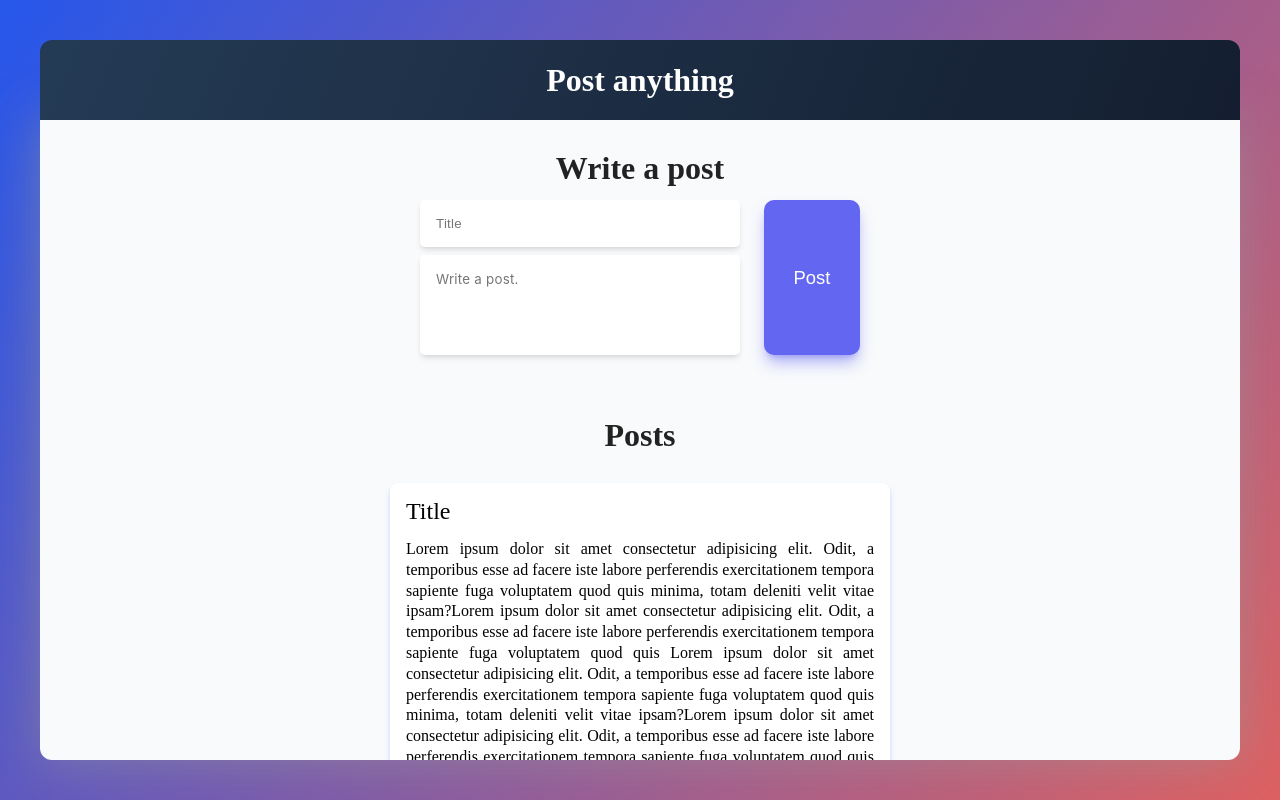
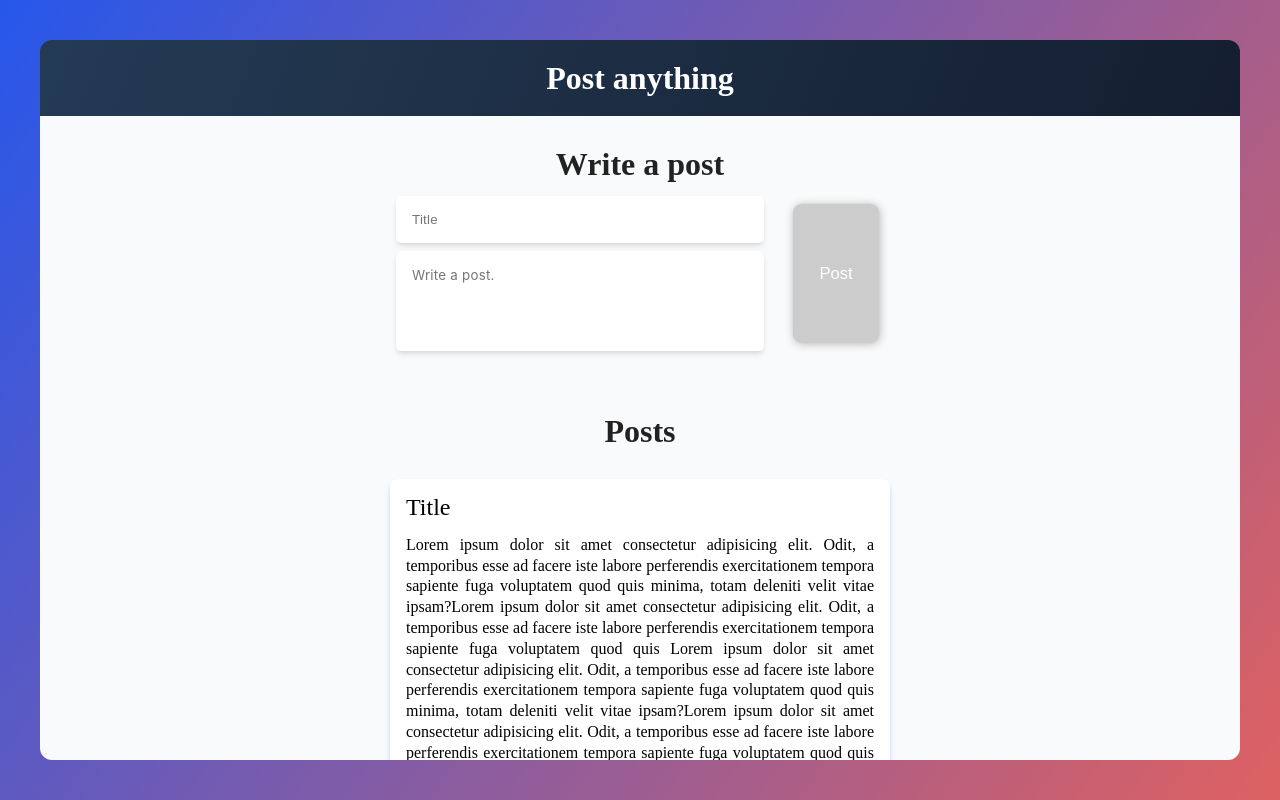
Before and after one commit to kimhwanhoon/react_lv4_assignment, a React (Create React App) app: page / in a window 1280 px wide. Built offline with nearby package versions, Linux system fonts and the light colour scheme; data requests are answered from the project's data file.

Commit message:
version 1.0.1

```diff
--- a/src/axios/api.js
+++ b/src/axios/api.js
@@ -1,4 +1,5 @@
 import axios from 'axios'
+// require('dotenv').config()
 
 const api = axios.create({
   // baseURL: process.env.BASE_URL,
--- a/src/components/writePost/StyledWriteAPost.js
+++ b/src/components/writePost/StyledWriteAPost.js
@@ -19,7 +19,7 @@ const ThemeContentForWriteAPost = styled.div`
     gap: 0.5rem;
   }
   #write-input-container > * {
-    width: 20rem;
+    width: 23rem;
     border-radius: 8px;
     border: none;
     box-shadow:
@@ -60,6 +60,11 @@ const ThemeContentForWriteAPost = styled.div`
     background-color: #818cf8;
     transform: scale(1.02);
   }
+  button:disabled {
+    background-color: #ccc;
+    transform: scale(0.9);
+    box-shadow: 1px 1px 10px 0 #bbb;
+  }
 `
 
 export default ThemeContentForWriteAPost
--- a/src/components/writePost/WriteAPost.jsx
+++ b/src/components/writePost/WriteAPost.jsx
@@ -1,4 +1,4 @@
-import React, { useRef } from 'react'
+import React, { useState } from 'react'
 import ThemeContentForWriteAPost from './StyledWriteAPost'
 import { useDispatch } from 'react-redux'
 import { __writeAPost } from '../../redux/modules/writeAPost'
@@ -7,28 +7,30 @@ import moment from 'moment/moment'
 
 const WriteAPost = () => {
   const dispatch = useDispatch()
-  const titleInput = useRef()
-  const postTextarea = useRef()
+  // const titleInput = useRef()
+  // const postTextarea = useRef()
+  const [titleVal, setTitleVal] = useState('')
+  const [contentVal, setContentVal] = useState('')
 
   const postClickHandler = () => {
-    if (!titleInput.current.value) {
+    if (!titleVal) {
       alert('제목을 입력해주세요')
       return
     }
-    if (!postTextarea.current.value) {
+    if (!contentVal) {
       alert('본문을 입력해주세요')
       return
     }
     const newData = {
       author: 'Hwanhoon Kim',
-      content: postTextarea.current.value,
+      content: contentVal,
       date: dateFormatter(),
-      title: titleInput.current.value,
+      title: titleVal,
     }
     dispatch(__writeAPost(newData))
     dispatch(__getPosts())
-    postTextarea.current.value = ''
-    titleInput.current.value = ''
+    setContentVal('')
+    setTitleVal('')
     alert('포스트 완료!')
   }
 
@@ -37,11 +39,24 @@ const WriteAPost = () => {
       <h1>Write a post</h1>
       <div id="write-container">
         <div id="write-input-container">
-          <input ref={titleInput} type="text" placeholder="Title" />
-          <textarea ref={postTextarea} placeholder="Write a post."></textarea>
+          <input
+            type="text"
+            placeholder="Title"
+            value={titleVal}
+            onChange={(e) => setTitleVal(e.target.value)}
+          />
+          <textarea
+            placeholder="Write a post."
+            value={contentVal}
+            onChange={(e) => setContentVal(e.target.value)}
+          ></textarea>
         </div>
         <div id="write-button-container">
-          <button onClick={() => postClickHandler()}>Post</button>
+          {titleVal.length === 0 || contentVal.length === 0 ? (
+            <button disabled>Post</button>
+          ) : (
+            <button onClick={() => postClickHandler()}>Post</button>
+          )}
         </div>
       </div>
     </ThemeContentForWriteAPost>
--- a/src/pages/Home.jsx
+++ b/src/pages/Home.jsx
@@ -30,7 +30,7 @@ const STYLEDcontainer = styled.main`
   width: 100%;
   min-width: 700px;
   max-width: 1200px;
-  box-shadow: rgba(153, 153, 153, 0.533) 0px 0px 50px 0px;
+
   #main-main {
     /* overflow: auto; */
     /* width: 100%; */
@@ -38,6 +38,6 @@ const STYLEDcontainer = styled.main`
     flex-direction: column;
     align-items: center;
     background-color: #f8fafc;
-    height: 80vh;
+    height: 85vh;
   }
 `
--- a/src/redux/modules/deleteAPost.js
+++ b/src/redux/modules/deleteAPost.js
@@ -5,8 +5,6 @@ export const __deleteAPost = createAsyncThunk(
   'deleteAPost',
   async (payload, thunkAPI) => {
     try {
-      console.log(1, payload)
-      console.log(2, thunkAPI)
       await api.delete(`/posts/${payload}`)
       return payload.id
     } catch (error) {
--- a/src/redux/modules/getPosts.js
+++ b/src/redux/modules/getPosts.js
@@ -6,9 +6,10 @@ export const __getPosts = createAsyncThunk(
   async (payload, thunkAPI) => {
     try {
       const res = (await api('/posts')).data
+      thunkAPI.fulfillWithValue(res)
       return res
     } catch (error) {
-      console.log(error)
+      return thunkAPI.rejectWithValue(error)
     }
   }
 )
--- a/src/redux/modules/writeAPost.js
+++ b/src/redux/modules/writeAPost.js
@@ -6,8 +6,9 @@ export const __writeAPost = createAsyncThunk(
   async (payload, thunkAPI) => {
     try {
       await api.post('/posts', payload)
+      return thunkAPI.fulfillWithValue(payload)
     } catch (error) {
-      console.log(error)
+      return thunkAPI.rejectWithValue(error)
     }
   }
 )
```
